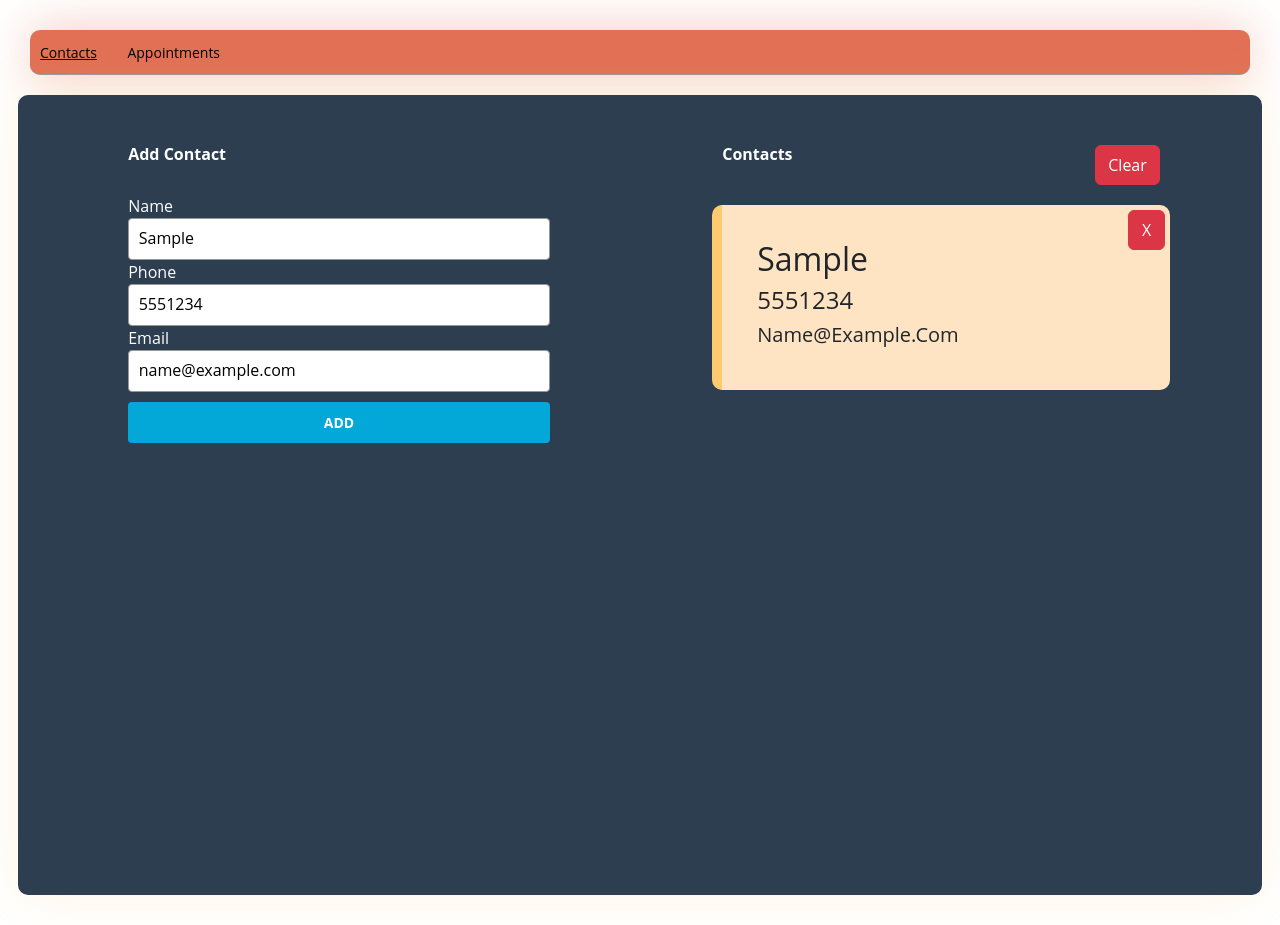
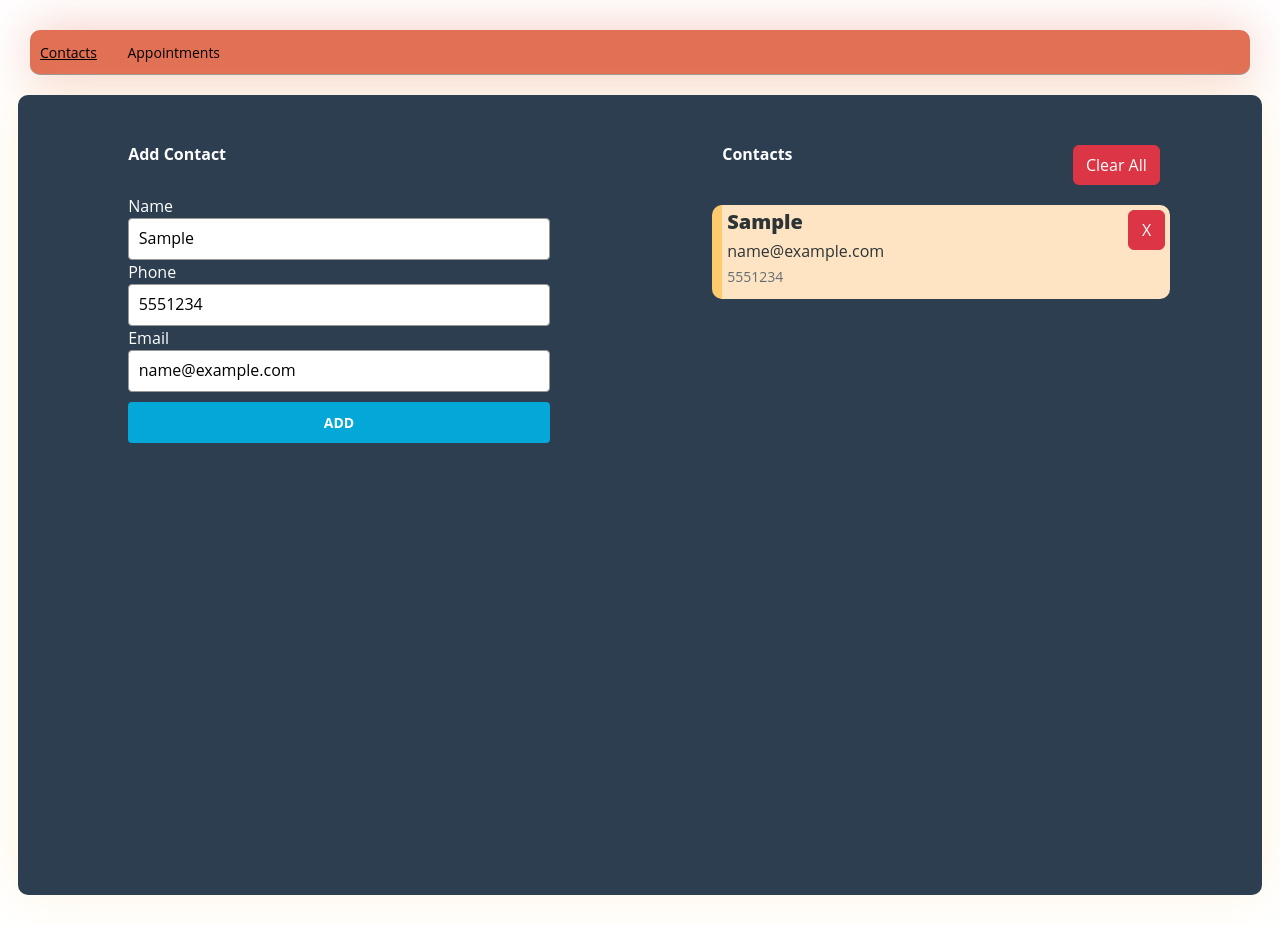
Before and after one commit to nccharles/Appointments, a React (Create React App) app: page /contacts in a window 1280 px wide. Both pictures are taken after typing "Sample", "5551234", "name@example.com" into the empty fields and a click on the input "ADD". Built offline with nearby package versions, Linux system fonts and the light colour scheme.

Commit message:
styling hn

```diff
--- a/src/App.css
+++ b/src/App.css
@@ -13,8 +13,17 @@ padding: 10px auto;
 font-size: 16px;
 font-weight: bold;
 }
-h2,h3,h4,h5{
-    text-transform: capitalize;
+h2{
+color: #2d3436;
+font-size: 20px;font-weight: 900;
+}
+h4{
+    color: #2d3436;
+    font-size: 16px;
+}
+h5{
+    color: #636e72;
+    font-size: 14px;
 }
 form{
     margin-top: 30px;
--- a/src/components/tile/Tile.css
+++ b/src/components/tile/Tile.css
@@ -1,4 +1,6 @@
 .tile-container{
+    display: flex;
+    flex-direction: row;
     margin: 10px auto;
     padding: 5px;
     background-color: bisque;
@@ -6,3 +8,8 @@
     border-left: 10px solid #fdcb6e;
     justify-content: space-between;
 }
+.section{
+    width: 100%;
+    margin: 0;
+    padding: 0;
+}
--- a/src/components/tile/Tile.js
+++ b/src/components/tile/Tile.js
@@ -3,12 +3,12 @@ import "./Tile.css"
 import { Button } from 'react-bootstrap';
 export const Tile = ({ contact,removeContact }) => {
   return (
-    <div className="tile-container row">
-      <section>
+    <div className="tile-container">
+      <div className="section">
       <h2>{contact.name}</h2>
-      <h4>{contact.phone}</h4>
-      <h5>{contact.email}</h5>
-      </section>
+      <h4>{contact.email}</h4>
+      <h5>{contact.phone}</h5>
+      </div>
       <Button variant="danger" className="col-md-1" onClick={() => removeContact(contact)}>X</Button>
     </div>
   );
--- a/src/containers/contactsPage/ContactsPage.js
+++ b/src/containers/contactsPage/ContactsPage.js
@@ -40,7 +40,7 @@ const ContactsPage = ({ contacts, onCreatePressed, onClearPressed }) => {
       <section className="col-md-4">
         <div className="contacts-header">
         <h1>Contacts</h1>
-        <Button variant="danger" onClick={() => onClearPressed()}>Clear</Button>
+        <Button variant="danger" onClick={() => onClearPressed()}>Clear All</Button>
         </div>
         <TileList />
       </section>
```
